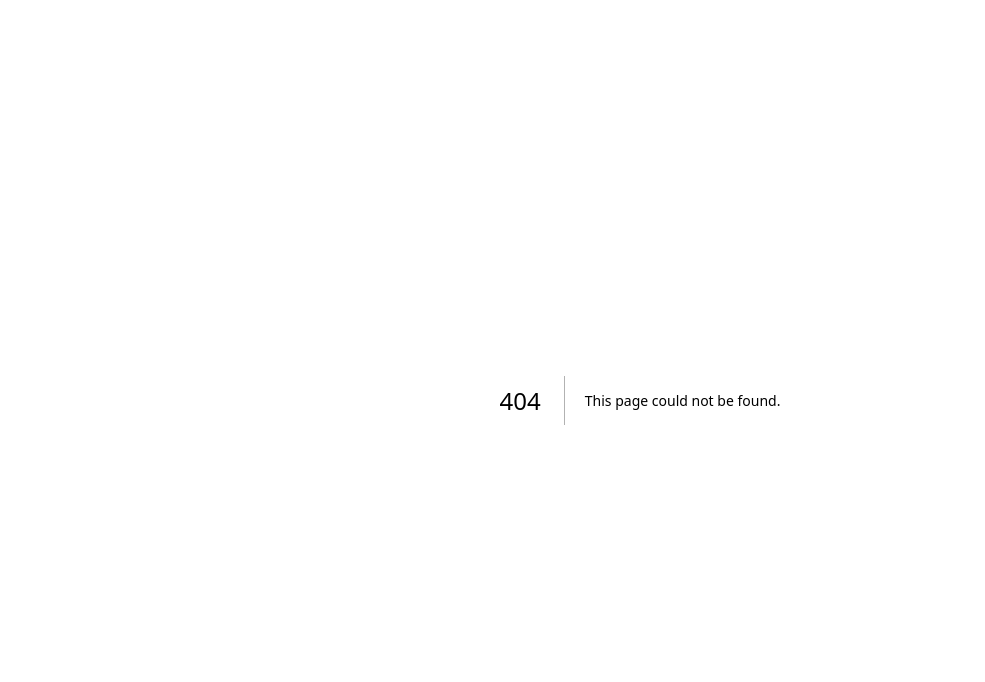
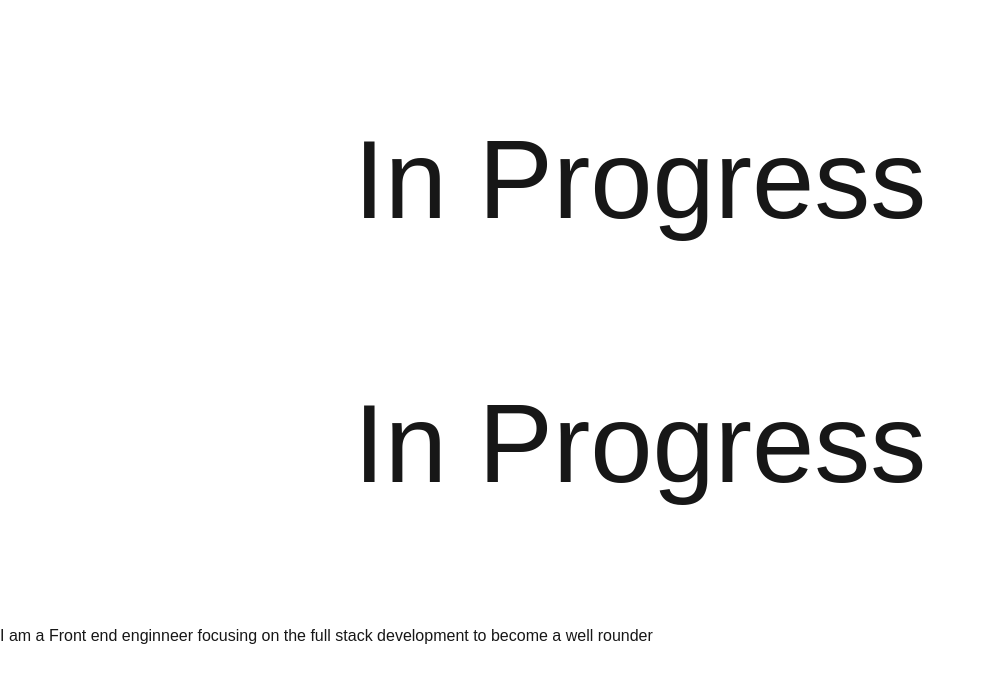
Before and after one commit to bilalfawadkhan/next_resume, a Next.js app: page /about in a window 1280 px wide. Before the commit this address had no page. Shown: the top 682 px of the page, without its empty margins (0-985 px from the left). Built offline with nearby package versions, Linux system fonts and the light colour scheme.

Commit message:
Hover colour and new about_page

```diff
--- /dev/null
+++ b/app/about/page.js
@@ -0,0 +1,14 @@
+import React from 'react'
+
+const page = () => {
+  return (
+    <div>
+        <img/>
+        <h1 className="text-center borel-regular text-[clamp(3.5rem,10vw,7rem)] m-24"> In Progress</h1>
+        <h2 className="text-center borel-regular text-[clamp(3.5rem,10vw,7rem)] m-24"> In Progress</h2>
+        <p>I am a Front end enginneer focusing on the full stack development to become a well rounder</p>
+    </div>
+  )
+}
+
+export default page
--- a/app/globals.css
+++ b/app/globals.css
@@ -21,6 +21,7 @@
   --color-customTealDark: #58b2b2;
   --color-customPurple: #8E7DBE;
   --color-customPurpleDark: #8471b8;
+  --color-pagecolour : #579981;
 }
 
 @media (prefers-color-scheme: dark) {
--- a/app/page.js
+++ b/app/page.js
@@ -17,28 +17,28 @@ export default function Home() {
     <h2 className="pt-10 text-center borel-regular lg:text-2xl">I'm passionate about developing ideas into reality</h2>
   </div>
     <div className="grid grid-cols-1 p-8 gap-x-14 gap-y-52 lg:grid-cols-12 mt-28">
-        <div className="group col-span-12 lg:col-span-4 lg:col-start-1 overflow-hidden bg-customPink h-72 lg:h-[32rem] rounded-[3rem] transition duration-500 ease-in-out hover:shadow-xl hover:bg-customPinkDark hover:shadow-amber-600 hover:-translate-y-1">
+        <div className="group col-span-12 lg:col-span-4 lg:col-start-1 overflow-hidden bg-customPink h-72 lg:h-[32rem] rounded-[3rem] transition duration-500 ease-in-out hover:shadow-xl hover:bg-customPinkDark hover:shadow-customPink  hover:-translate-y-1">
             <div className="flex flex-col items-end h-full ">
                 <h4 className="pt-4 pr-6 text-lg">Little Description</h4>
                 <h2 className="pb-4 pr-6 text-3xl">Project Name</h2>
                 <img src="https://picsum.photos/id/870/200?grayscale&blur=2" className="w-11/12 transition duration-500 ease-in-out grow rounded-r-xl rounded-t-xl group-hover:translate-y-3 z-1"/>
             </div>
         </div>
-        <div className="group col-span-12 lg:col-span-8 overflow-hidden bg-customYellow h-72 lg:h-[32rem] rounded-[3rem] transition duration-500 ease-in-out hover:shadow-xl hover:bg-customYellowDark hover:shadow-amber-600 hover:-translate-y-1">
+        <div className="group col-span-12 lg:col-span-8 overflow-hidden bg-customYellow h-72 lg:h-[32rem] rounded-[3rem] transition duration-500 ease-in-out hover:shadow-xl hover:bg-customYellowDark hover:shadow-customYellow hover:-translate-y-1">
             <div className="flex flex-col items-end h-full ">
                 <h4 className="pt-4 pr-6 text-lg">Little Description</h4>
                 <h2 className="pb-4 pr-6 text-3xl">Project Name</h2>
                 <img src="https://picsum.photos/id/870/200?grayscale&blur=2" className="w-11/12 transition duration-500 ease-in-out grow rounded-r-xl rounded-t-xl group-hover:translate-y-3 z-1"/>
             </div>
         </div>
-        <div className="group col-span-12 lg:col-span-7 overflow-hidden bg-customTeal h-72 lg:h-[32rem] rounded-[3rem] transition duration-500 ease-in-out hover:shadow-xl hover:bg-customTealDark hover:shadow-amber-600 hover:-translate-y-1">
+        <div className="group col-span-12 lg:col-span-7 overflow-hidden bg-customTeal h-72 lg:h-[32rem] rounded-[3rem] transition duration-500 ease-in-out hover:shadow-xl hover:bg-customTealDark hover:shadow-customTeal hover:-translate-y-1">
             <div className="flex flex-col items-end h-full ">
                 <h4 className="pt-4 pr-6 text-lg">Little Description</h4>
                 <h2 className="pb-4 pr-6 text-3xl">Project Name</h2>
                 <img src="https://picsum.photos/id/870/200?grayscale&blur=2" className="w-11/12 transition duration-500 ease-in-out grow rounded-r-xl rounded-t-xl group-hover:translate-y-3 z-1"/>
             </div>
         </div>
-        <div className="group col-span-12 lg:col-span-5 overflow-hidden bg-customPurple h-72 lg:h-[32rem] rounded-[3rem] transition duration-500 ease-in-out hover:shadow-xl hover:bg-customPurpleDark hover:shadow-amber-600 hover:-translate-y-1">
+        <div className="group col-span-12 lg:col-span-5 overflow-hidden bg-customPurple h-72 lg:h-[32rem] rounded-[3rem] transition duration-500 ease-in-out hover:shadow-xl hover:bg-customPurpleDark hover:shadow-customPurple hover:-translate-y-1">
             <div className="flex flex-col items-end h-full ">
                 <h4 className="pt-4 pr-6 text-lg">Little Description</h4>
                 <h2 className="pb-4 pr-6 text-3xl">Project Name</h2>
@@ -49,14 +49,14 @@ export default function Home() {
     <div>
         <h1 className="text-center borel-regular text-[clamp(3.5rem,10vw,7rem)] m-24"> In Progress</h1>
         <div className="grid grid-cols-1 p-8 gap-x-14 gap-y-52 lg:grid-cols-12 mt-28">
-            <div className="group col-span-12 lg:col-span-6 lg:col-start-1 overflow-hidden bg-customPink h-72 lg:h-[32rem] rounded-[3rem] transition duration-500 ease-in-out hover:shadow-xl hover:bg-customPinkDark hover:shadow-amber-600 hover:-translate-y-1">
+            <div className="group col-span-12 lg:col-span-6 lg:col-start-1 overflow-hidden bg-customPink h-72 lg:h-[32rem] rounded-[3rem] transition duration-500 ease-in-out hover:shadow-xl hover:bg-customPinkDark hover:shadow-customPink hover:-translate-y-1">
                 <div className="flex flex-col items-end h-full ">
                     <h4 className="pt-4 pr-6 text-lg">Little Description</h4>
                     <h2 className="pb-4 pr-6 text-3xl">Project Name</h2>
                     <img src="https://picsum.photos/id/870/200?grayscale&blur=2" className="w-11/12 transition duration-500 ease-in-out grow rounded-r-xl rounded-t-xl group-hover:translate-y-3 z-1"/>
                 </div>
             </div>
-            <div className="group col-span-12 lg:col-span-6 overflow-hidden bg-customYellow h-72 lg:h-[32rem] rounded-[3rem] transition duration-500 ease-in-out hover:shadow-xl hover:bg-customYellowDark hover:shadow-amber-600 hover:-translate-y-1">
+            <div className="group col-span-12 lg:col-span-6 overflow-hidden bg-customYellow h-72 lg:h-[32rem] rounded-[3rem] transition duration-500 ease-in-out hover:shadow-xl hover:bg-customYellowDark hover:shadow-customYellow hover:-translate-y-1">
                 <div className="flex flex-col items-end h-full ">
                     <h4 className="pt-4 pr-6 text-lg">Little Description</h4>
                     <h2 className="pb-4 pr-6 text-3xl">Project Name</h2>
```
